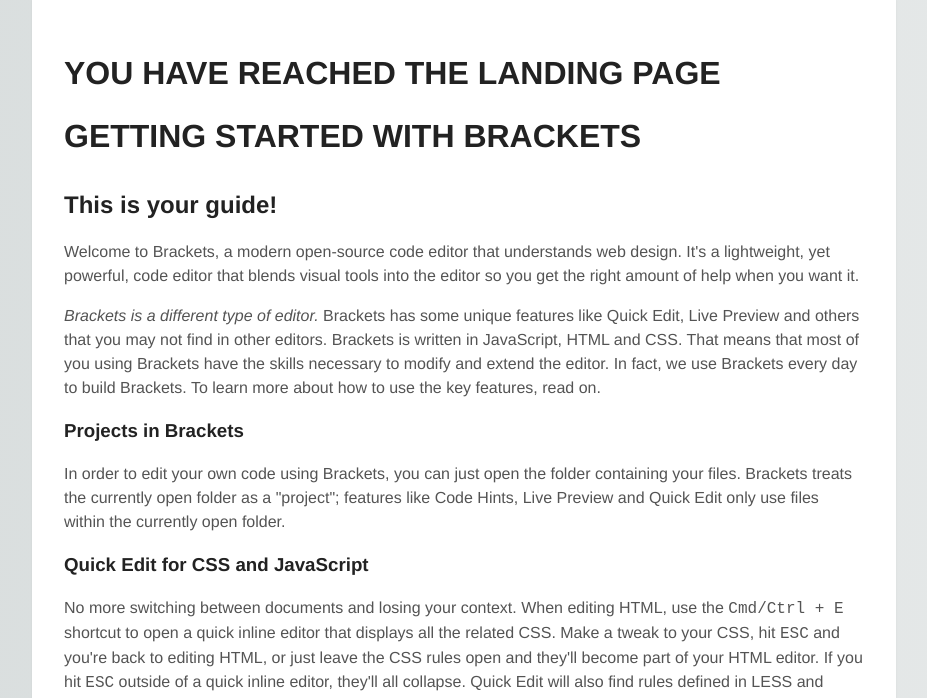
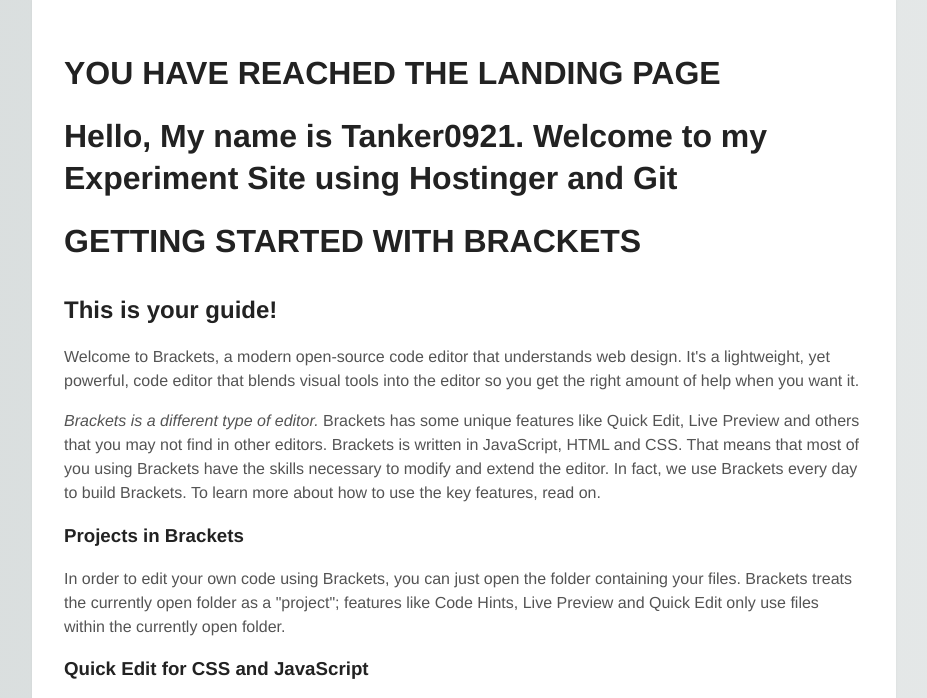
Before and after one commit to Tanker0921/Experiment-website, a plain HTML site: page index.html in a window 1280 px wide. Shown: the top 698 px of the page, without its empty margins (176-1103 px from the left). Drawn offline with Linux system fonts and the light colour scheme.

Commit message:
Update index.html

```diff
--- a/index.html
+++ b/index.html
@@ -12,6 +12,7 @@
 
 
         <h1><b>YOU HAVE REACHED THE LANDING PAGE</b></h1>
+        <h1><b>Hello, My name is Tanker0921. Welcome to my Experiment Site using Hostinger and Git</b></h1>
 
 
         <h1>GETTING STARTED WITH BRACKETS</h1>
```
